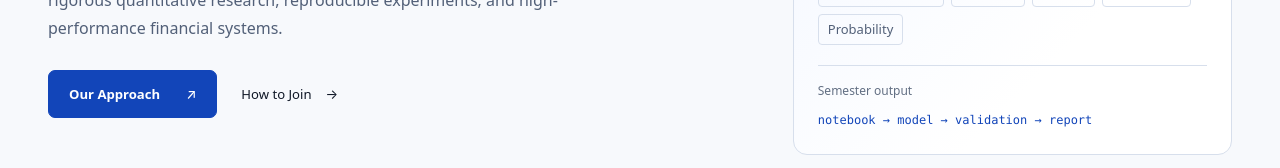
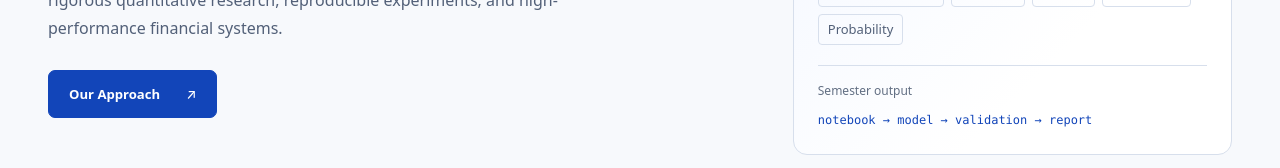
Before and after one commit to AGH-Quant-Finance/webpage, a React (Vite) app: page / in a window 1280 px wide. Shown: the part 484-652 px from the top of the page. Built offline with nearby package versions, Linux system fonts and the light colour scheme.

Commit message:
Remove redundant recruitment link from homepage hero

```diff
--- a/src/components/Hero.tsx
+++ b/src/components/Hero.tsx
@@ -12,7 +12,6 @@ export function Hero({ copy }: HeroProps) {
         <p className="hero-lead">{copy.hero.lead}</p>
         <div className="hero-actions">
           <a className="primary-button pressable" href="#approach">{copy.hero.primaryAction}<span aria-hidden="true">↗</span></a>
-          <a className="secondary-link pressable" href="#recruitment">{copy.hero.secondaryAction}<span aria-hidden="true">→</span></a>
         </div>
       </div>
       <div className="hero-console" data-reveal>
--- a/src/content.ts
+++ b/src/content.ts
@@ -41,7 +41,6 @@ export type SiteCopy = {
     accent: string;
     lead: string;
     primaryAction: string;
-    secondaryAction: string;
     consoleLabel: string;
     skillsLabel: string;
     signature: string;
@@ -119,7 +118,6 @@ export const siteCopy: Record<Language, SiteCopy> = {
       accent: "przez badania i inżynierię.",
       lead: "Studenckie koło naukowe przy AGH w Krakowie. Łączymy rzetelne badania ilościowe, odtwarzalne eksperymenty i budowę wydajnych systemów finansowych.",
       primaryAction: "Nasze podejście",
-      secondaryAction: "Jak dołączyć",
       consoleLabel: "Dwie ścieżki. Wspólny kierunek.",
       skillsLabel: "Obszary pracy",
       signature: "Ludzie. Modele. Rynki.",
@@ -245,7 +243,6 @@ export const siteCopy: Record<Language, SiteCopy> = {
       accent: "through research and engineering.",
       lead: "A student-led scientific society at AGH University of Krakow, dedicated to rigorous quantitative research, reproducible experiments, and high-performance financial systems.",
       primaryAction: "Our Approach",
-      secondaryAction: "How to Join",
       consoleLabel: "Two paths. A shared direction.",
       skillsLabel: "Areas of work",
       signature: "People. Models. Markets.",
```
Also changed, not shown: 5 other files (tests, documents, lock files or other folders).
